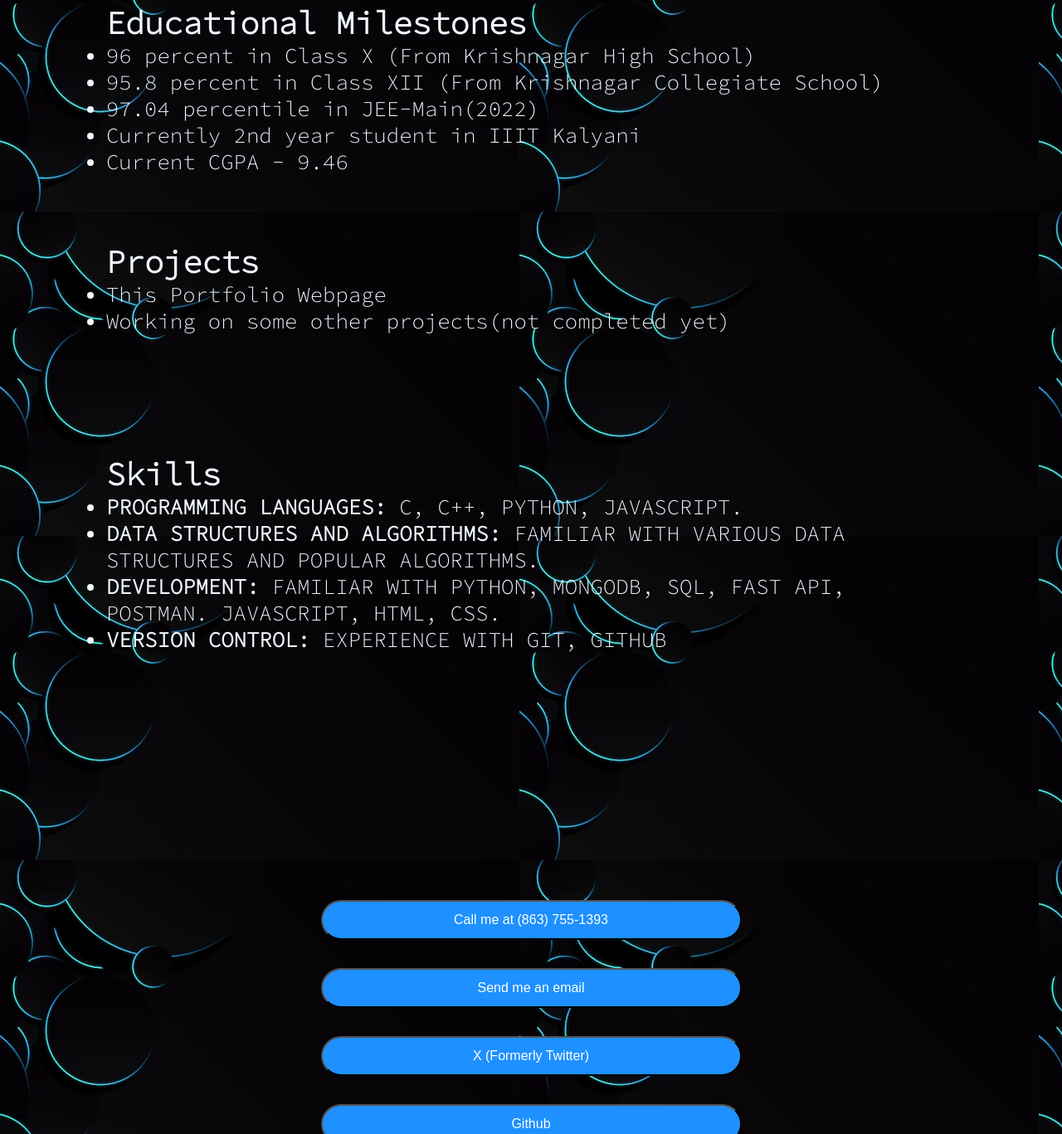
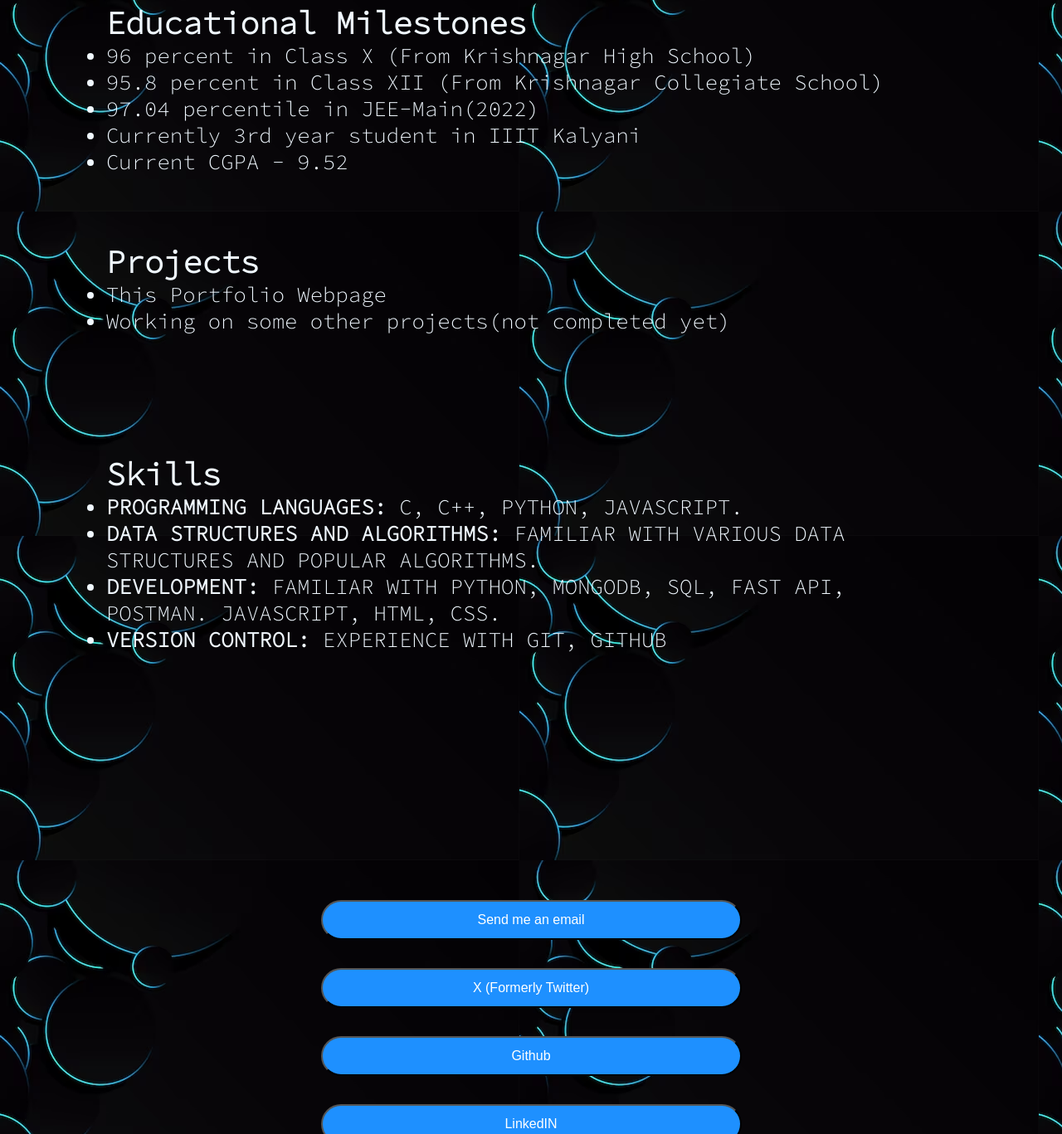
Before and after one commit to onidian56/Portfolio-WebPage, a plain HTML site: page index.html in a window 1280 px wide. Shown: the part 1309-2676 px from the top of the page at 83% size. Drawn offline with nearby package versions, Linux system fonts and the light colour scheme.

Commit message:
Update index.html

```diff
--- a/index.html
+++ b/index.html
@@ -48,8 +48,8 @@
                 <li>96 percent in Class X (From Krishnagar High School)</li>
                 <li>95.8 percent in Class XII (From Krishnagar Collegiate School)</li>
                 <li>97.04 percentile in JEE-Main(2022)</li>
-                <li>Currently 2nd year student in IIIT Kalyani</li>
-                <li>Current CGPA - 9.46</li>
+                <li>Currently 3rd year student in IIIT Kalyani</li>
+                <li>Current CGPA - 9.52</li>
             </ul>
             <h2>Projects</h2>
             <ul>
@@ -74,7 +74,6 @@
 
 
             <div class="contactlinks">
-                <a href="tel:+918637551393"><button>Call me at (863) 755-1393</button></a>
                 <a href="mailto:bhanindya560@gmail.com"><button>Send me an email</button></a>
                 <a href="https://twitter.com/bhaumik1anindya" target="_blank"><button>X (Formerly Twitter)</button></a>
                 <a href="https://github.com/onidian56?tab=overview&from=2023-12-01&to=2023-12-31" target="_blank"><button>Github</button></a>
```
